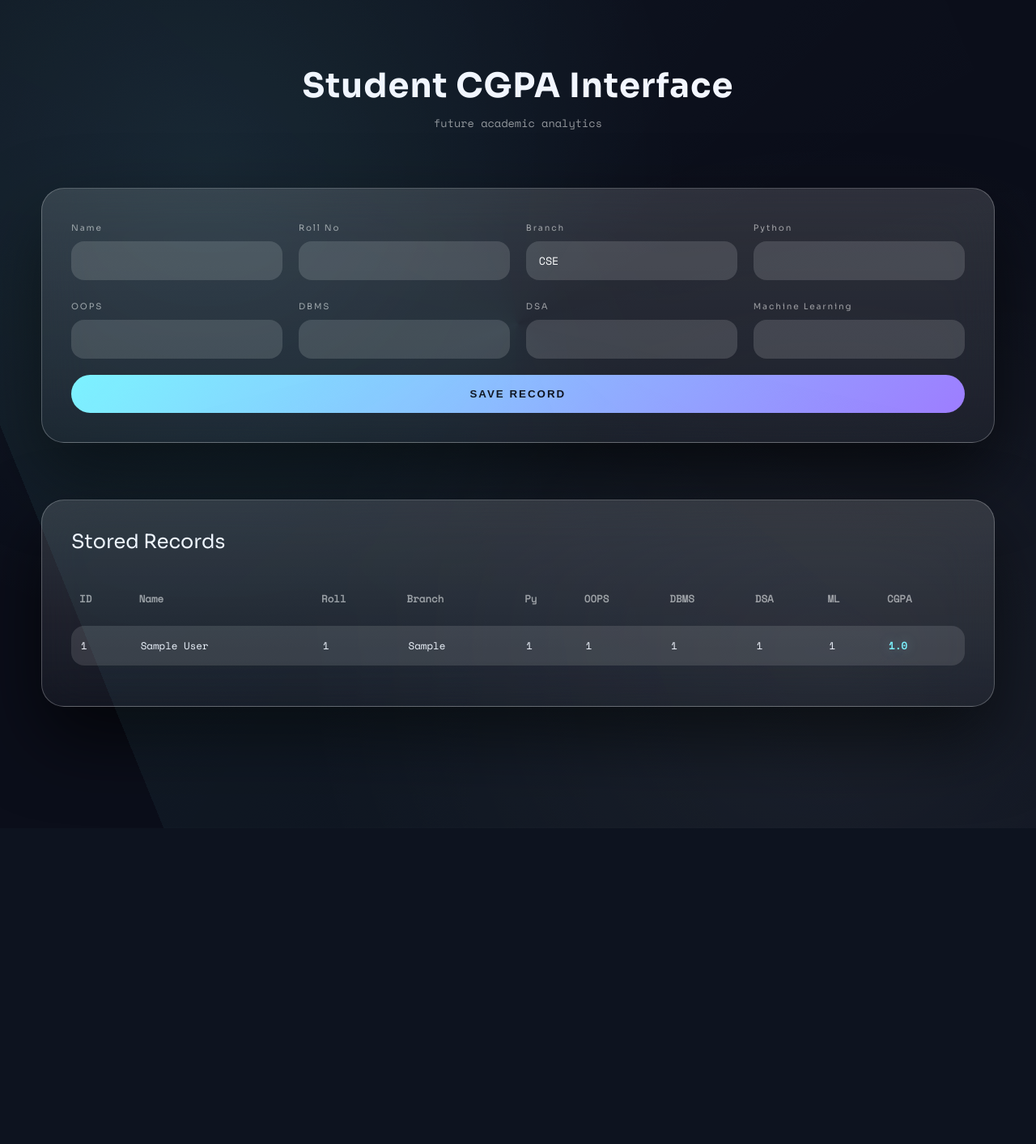
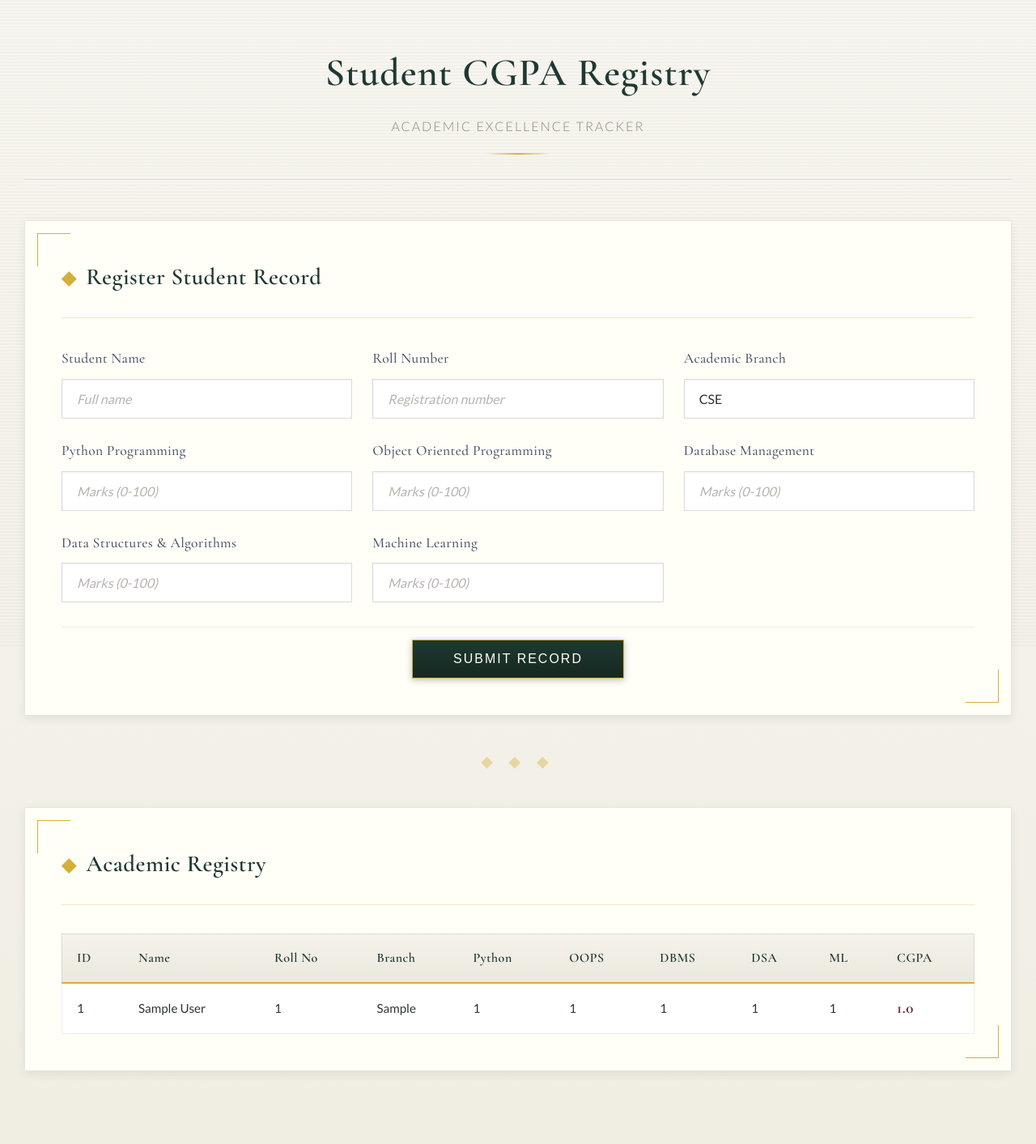
Before and after one commit to bhargavasai-tech/DevOps-student-app, a Flask app: page / in a window 1280 px wide. Shown: the whole page at 81% size. Before the commit the page ends 923 px from the top, so only its background shows below. Run offline with Flask 3, Linux system fonts and the light colour scheme; tables that the repository leaves empty hold one stand-in row (values such as "Sample post").

Commit message:
changed index file for better UI interface

```diff
--- a/app/templates/index.html
+++ b/app/templates/index.html
@@ -2,21 +2,24 @@
 <html lang="en">
 <head>
 <meta charset="UTF-8">
-<title>Student CGPA • 2027 Interface</title>
+<meta name="viewport" content="width=device-width, initial-scale=1.0">
+<title>Student CGPA Management System</title>
 
-<!-- Future Fonts -->
-<link href="https://fonts.googleapis.com/css2?family=Sora:wght@300;400;600;700&family=Space+Mono:wght@400&display=swap" rel="stylesheet">
+<link href="https://fonts.googleapis.com/css2?family=Cormorant+Garamond:wght@400;500;600;700&family=Lato:wght@300;400;700&display=swap" rel="stylesheet">
 
 <style>
 /* ================= ROOT ================= */
 :root {
-    --bg-main: #0b0e1a;
-    --glass: rgba(255,255,255,0.1);
-    --border: rgba(255,255,255,0.25);
-    --accent: #7cf3ff;
-    --accent-soft: rgba(124,243,255,0.35);
-    --text-main: #f4f6ff;
-    --text-dim: rgba(255,255,255,0.55);
+    --cream: #f8f6f0;
+    --ivory: #fffef7;
+    --charcoal: #2d3436;
+    --forest: #1e3932;
+    --gold: #d4af37;
+    --burgundy: #722f37;
+    --slate: #4a5568;
+    --warm-gray: #8b8680;
+    --border-gold: rgba(212, 175, 55, 0.3);
+    --shadow: rgba(45, 52, 54, 0.08);
 }
 
 /* ================= RESET ================= */
@@ -28,284 +31,472 @@
 
 /* ================= BODY ================= */
 body {
+    font-family: 'Lato', sans-serif;
+    background: linear-gradient(to bottom, #f8f6f0 0%, #f0ede3 100%);
+    color: var(--charcoal);
+    line-height: 1.7;
     min-height: 100vh;
-    background:
-        radial-gradient(circle at 20% 20%, rgba(124,243,255,0.08), transparent 45%),
-        radial-gradient(circle at 80% 80%, rgba(255,255,255,0.06), transparent 50%),
-        var(--bg-main);
-    font-family: 'Sora', sans-serif;
-    color: var(--text-main);
-    overflow-x: hidden;
 }
 
-/* Ambient slow glow */
-body::after {
+/* Subtle texture overlay */
+body::before {
     content: "";
     position: fixed;
-    inset: -30%;
-    background: conic-gradient(
-        from 0deg,
-        transparent,
-        rgba(124,243,255,0.05),
-        transparent
-    );
-    animation: slowRotate 35s linear infinite;
+    top: 0;
+    left: 0;
+    width: 100%;
+    height: 100%;
+    background-image:
+        repeating-linear-gradient(0deg, transparent, transparent 2px, rgba(0,0,0,0.02) 2px, rgba(0,0,0,0.02) 4px);
     pointer-events: none;
-}
-
-@keyframes slowRotate {
-    from { transform: rotate(0deg); }
-    to   { transform: rotate(360deg); }
+    z-index: 1;
 }
 
 /* ================= CONTAINER ================= */
-.wrapper {
-    width: 92%;
-    max-width: 1200px;
-    margin: auto;
-    padding: 80px 0;
+.container {
+    max-width: 1300px;
+    margin: 0 auto;
+    padding: 50px 30px;
+    position: relative;
+    z-index: 2;
 }
 
 /* ================= HEADER ================= */
 .header {
     text-align: center;
-    margin-bottom: 70px;
+    margin-bottom: 50px;
+    padding-bottom: 30px;
+    border-bottom: 1px solid var(--border-gold);
 }
 
 .header h1 {
-    font-size: 2.6rem;
-    font-weight: 700;
+    font-family: 'Cormorant Garamond', serif;
+    font-size: 3rem;
+    font-weight: 600;
+    color: var(--forest);
+    margin-bottom: 10px;
     letter-spacing: 1px;
-    animation: titleReveal 1.2s cubic-bezier(.2,.8,.2,1);
 }
 
-@keyframes titleReveal {
-    from {
-        opacity: 0;
-        transform: scale(1.2);
-        clip-path: inset(0 0 100% 0);
-    }
-    to {
-        opacity: 1;
-        transform: scale(1);
-        clip-path: inset(0 0 0 0);
-    }
+.header p {
+    font-size: 1rem;
+    color: var(--warm-gray);
+    font-weight: 300;
+    letter-spacing: 2px;
+    text-transform: uppercase;
 }
 
-.header span {
+/* Decorative line */
+.header::after {
+    content: "";
     display: block;
-    margin-top: 10px;
-    font-family: 'Space Mono', monospace;
-    font-size: 0.85rem;
-    color: var(--text-dim);
+    width: 80px;
+    height: 2px;
+    background: linear-gradient(to right, transparent, var(--gold), transparent);
+    margin: 20px auto 0;
 }
 
-/* ================= GLASS PANEL ================= */
-.panel {
+/* ================= CARD ================= */
+.card {
+    background: var(--ivory);
+    border: 1px solid rgba(139, 134, 128, 0.2);
+    border-radius: 2px;
+    padding: 45px;
+    margin-bottom: 40px;
+    box-shadow:
+        0 4px 12px var(--shadow),
+        inset 0 1px 0 rgba(255, 255, 255, 0.8);
     position: relative;
-    background: linear-gradient(
-        180deg,
-        rgba(255,255,255,0.14),
-        rgba(255,255,255,0.04)
-    );
-    border: 1px solid var(--border);
-    border-radius: 28px;
-    backdrop-filter: blur(28px);
-    padding: 36px;
-    margin-bottom: 70px;
-    box-shadow: 0 40px 90px rgba(0,0,0,0.65);
-    animation: panelIn 1.1s cubic-bezier(.2,.8,.2,1);
-    overflow: hidden;
 }
 
-/* Floating panel entrance */
-@keyframes panelIn {
-    from {
-        opacity: 0;
-        transform: scale(0.88) translateY(60px);
-    }
-    to {
-        opacity: 1;
-        transform: scale(1) translateY(0);
-    }
+/* Corner accents */
+.card::before,
+.card::after {
+    content: "";
+    position: absolute;
+    width: 40px;
+    height: 40px;
+    border: 1px solid var(--gold);
 }
 
-/* Light sweep animation (NON-BLOCKING) */
-.panel::before {
-    content: "";
-    position: absolute;
-    inset: 0;
-    background: linear-gradient(
-        120deg,
-        transparent 30%,
-        rgba(255,255,255,0.12),
-        transparent 70%
-    );
-    animation: sweep 7s ease-in-out infinite;
-    pointer-events: none;   /* 🔥 FIX */
+.card::before {
+    top: 15px;
+    left: 15px;
+    border-right: none;
+    border-bottom: none;
 }
 
-@keyframes sweep {
-    0%   { transform: translateX(-120%); }
-    50%  { transform: translateX(120%); }
-    100% { transform: translateX(120%); }
+.card::after {
+    bottom: 15px;
+    right: 15px;
+    border-left: none;
+    border-top: none;
 }
 
-/* Ensure content is always clickable */
-.panel form,
-.panel table {
+.card-header {
+    padding-bottom: 25px;
+    margin-bottom: 35px;
+    border-bottom: 1px solid var(--border-gold);
     position: relative;
-    z-index: 2;
+}
+
+.card-header h2 {
+    font-family: 'Cormorant Garamond', serif;
+    font-size: 1.8rem;
+    font-weight: 600;
+    color: var(--forest);
+    letter-spacing: 0.5px;
+}
+
+.card-header h2::before {
+    content: "◆";
+    color: var(--gold);
+    margin-right: 12px;
+    font-size: 0.8em;
 }
 
 /* ================= FORM ================= */
 .form-grid {
     display: grid;
-    grid-template-columns: repeat(auto-fit, minmax(230px,1fr));
-    gap: 20px;
+    grid-template-columns: repeat(auto-fit, minmax(300px, 1fr));
+    gap: 25px;
+    margin-bottom: 30px;
 }
 
-.field label {
-    font-size: 0.65rem;
-    letter-spacing: 0.18em;
-    color: var(--text-dim);
+.form-group {
+    display: flex;
+    flex-direction: column;
 }
 
-.field input {
-    width: 100%;
-    margin-top: 8px;
-    padding: 14px 16px;
-    border-radius: 16px;
-    border: none;
-    outline: none;
-    background: rgba(255,255,255,0.14);
-    color: white;
-    font-family: 'Space Mono', monospace;
-    transition: transform .3s ease, box-shadow .3s ease;
+.form-group label {
+    font-family: 'Cormorant Garamond', serif;
+    font-size: 1.1rem;
+    font-weight: 500;
+    color: var(--slate);
+    margin-bottom: 10px;
+    letter-spacing: 0.3px;
 }
 
-/* Input hover depth */
-.field input:hover,
-.field input:focus {
-    transform: translateY(-2px) scale(1.03);
-    box-shadow: 0 12px 30px rgba(0,0,0,0.4);
+.form-group input {
+    padding: 14px 18px;
+    border: 1px solid rgba(139, 134, 128, 0.3);
+    border-radius: 0;
+    font-size: 1rem;
+    font-family: 'Lato', sans-serif;
+    background: #ffffff;
+    color: var(--charcoal);
+    transition: all 0.3s ease;
+    box-shadow: inset 0 1px 3px rgba(0, 0, 0, 0.05);
+}
+
+.form-group input:focus {
+    outline: none;
+    border-color: var(--gold);
+    box-shadow:
+        inset 0 1px 3px rgba(0, 0, 0, 0.05),
+        0 0 0 2px rgba(212, 175, 55, 0.15);
+}
+
+.form-group input::placeholder {
+    color: #b8b3ad;
+    font-style: italic;
 }
 
 /* ================= BUTTON ================= */
-.submit {
-    grid-column: 1 / -1;
+.btn-container {
+    display: flex;
+    justify-content: center;
+    padding-top: 15px;
+    border-top: 1px solid rgba(139, 134, 128, 0.15);
+    margin-top: 10px;
 }
 
-.submit button {
-    width: 100%;
-    padding: 16px;
-    border-radius: 60px;
-    border: none;
+.btn {
+    padding: 14px 50px;
+    background: linear-gradient(to bottom, var(--forest), #162820);
+    color: var(--ivory);
+    border: 1px solid var(--gold);
+    border-radius: 0;
+    font-size: 1rem;
+    font-weight: 400;
+    letter-spacing: 2px;
+    text-transform: uppercase;
     cursor: pointer;
-    background: linear-gradient(135deg, #7cf3ff, #9d7cff);
-    font-weight: 600;
-    letter-spacing: 0.15em;
-    color: #0b0e1a;
-    transition: transform .4s cubic-bezier(.2,.8,.2,1), box-shadow .4s;
+    transition: all 0.3s ease;
+    box-shadow: 0 2px 8px rgba(30, 57, 50, 0.3);
+    position: relative;
+    overflow: hidden;
 }
 
-/* Magnetic button */
-.submit button:hover {
-    transform: scale(1.06);
-    box-shadow: 0 25px 60px rgba(0,0,0,0.6);
+.btn::before {
+    content: "";
+    position: absolute;
+    top: 50%;
+    left: 50%;
+    width: 0;
+    height: 0;
+    background: rgba(212, 175, 55, 0.2);
+    border-radius: 50%;
+    transform: translate(-50%, -50%);
+    transition: width 0.5s, height 0.5s;
+}
+
+.btn:hover {
+    background: linear-gradient(to bottom, #162820, var(--forest));
+    box-shadow: 0 4px 16px rgba(30, 57, 50, 0.4);
+    transform: translateY(-2px);
+}
+
+.btn:hover::before {
+    width: 300px;
+    height: 300px;
+}
+
+.btn:active {
+    transform: translateY(0);
 }
 
 /* ================= TABLE ================= */
-.table-title {
-    font-size: 1.5rem;
-    margin-bottom: 22px;
+.table-container {
+    overflow-x: auto;
+    margin-top: 10px;
 }
 
 table {
     width: 100%;
     border-collapse: separate;
-    border-spacing: 0 14px;
-    font-family: 'Space Mono', monospace;
-    font-size: 0.78rem;
+    border-spacing: 0;
+}
+
+thead {
+    background: linear-gradient(to bottom, #f4f2ea, #ebe8de);
 }
 
 th {
+    padding: 16px 18px;
     text-align: left;
-    color: var(--text-dim);
-    padding: 10px;
+    font-family: 'Cormorant Garamond', serif;
+    font-weight: 600;
+    font-size: 1rem;
+    color: var(--forest);
+    border-bottom: 2px solid var(--gold);
+    border-top: 1px solid rgba(139, 134, 128, 0.2);
+    letter-spacing: 0.5px;
+}
+
+th:first-child {
+    border-left: 1px solid rgba(139, 134, 128, 0.2);
+}
+
+th:last-child {
+    border-right: 1px solid rgba(139, 134, 128, 0.2);
 }
 
 td {
-    background: rgba(255,255,255,0.12);
-    padding: 15px 12px;
-    transition: transform .35s ease, background .35s ease;
+    padding: 14px 18px;
+    border-bottom: 1px solid rgba(139, 134, 128, 0.15);
+    font-size: 0.95rem;
+    background: #ffffff;
 }
 
-/* Row lift */
-tr:hover td {
-    transform: translateY(-3px) scale(1.02);
-    background: rgba(255,255,255,0.18);
+tbody tr td:first-child {
+    border-left: 1px solid rgba(139, 134, 128, 0.15);
 }
 
-tr td:first-child { border-radius: 16px 0 0 16px; }
-tr td:last-child  { border-radius: 0 16px 16px 0; }
+tbody tr td:last-child {
+    border-right: 1px solid rgba(139, 134, 128, 0.15);
+}
 
-/* CGPA Glow */
-.cgpa {
-    color: var(--accent);
+tbody tr {
+    transition: all 0.2s ease;
+}
+
+tbody tr:hover {
+    background: #faf9f5;
+}
+
+tbody tr:hover td {
+    background: #faf9f5;
+}
+
+.cgpa-value {
+    font-family: 'Cormorant Garamond', serif;
     font-weight: 700;
-    text-shadow: 0 0 14px var(--accent-soft);
+    font-size: 1.2rem;
+    color: var(--burgundy);
+    letter-spacing: 0.5px;
+}
+
+/* ================= DECORATIVE ELEMENTS ================= */
+.ornament {
+    text-align: center;
+    margin: 40px 0;
+    color: var(--gold);
+    opacity: 0.4;
+    font-size: 1.2rem;
+    letter-spacing: 8px;
 }
 
 /* ================= RESPONSIVE ================= */
-@media (max-width: 720px) {
-    .header h1 { font-size: 2rem; }
+@media (max-width: 768px) {
+    .header h1 {
+        font-size: 2.2rem;
+    }
+
+    .card {
+        padding: 30px 25px;
+    }
+
+    .card::before,
+    .card::after {
+        width: 25px;
+        height: 25px;
+    }
+
+    .form-grid {
+        grid-template-columns: 1fr;
+    }
+
+    table {
+        font-size: 0.85rem;
+    }
+
+    th, td {
+        padding: 12px 10px;
+    }
+
+    .btn-container {
+        justify-content: stretch;
+    }
+
+    .btn {
+        width: 100%;
+    }
+}
+
+@media (max-width: 480px) {
+    .container {
+        padding: 30px 15px;
+    }
+
+    .header h1 {
+        font-size: 1.8rem;
+    }
+}
+
+/* ================= SCROLLBAR ================= */
+::-webkit-scrollbar {
+    width: 10px;
+    height: 10px;
+}
+
+::-webkit-scrollbar-track {
+    background: var(--cream);
+}
+
+::-webkit-scrollbar-thumb {
+    background: var(--warm-gray);
+    border: 2px solid var(--cream);
+}
+
+::-webkit-scrollbar-thumb:hover {
+    background: var(--slate);
 }
 </style>
 </head>
 
 <body>
 
-<div class="wrapper">
+<div class="container">
 
     <div class="header">
-        <h1>Student CGPA Interface</h1>
-        <span>future academic analytics</span>
+        <h1>Student CGPA Registry</h1>
+        <p>Academic Excellence Tracker</p>
     </div>
 
-    <!-- FORM -->
-    <div class="panel">
-        <form method="POST">
+    <!-- ADD STUDENT FORM -->
+    <div class="card">
+        <div class="card-header">
+            <h2>Register Student Record</h2>
+        </div>
+
+        <form method="POST" action="">
+
             <div class="form-grid">
 
-                <div class="field"><label>Name</label><input type="text" name="name" required></div>
-                <div class="field"><label>Roll No</label><input type="text" name="rollno" required></div>
-                <div class="field"><label>Branch</label><input type="text" name="branch" value="CSE"></div>
-
-                <div class="field"><label>Python</label><input type="number" name="python" required></div>
-                <div class="field"><label>OOPS</label><input type="number" name="oops" required></div>
-                <div class="field"><label>DBMS</label><input type="number" name="dbms" required></div>
-                <div class="field"><label>DSA</label><input type="number" name="dsa" required></div>
-                <div class="field"><label>Machine Learning</label><input type="number" name="machine_learning" required></div>
-
-                <div class="submit">
-                    <button type="submit">SAVE RECORD</button>
+                <div class="form-group">
+                    <label for="name">Student Name</label>
+                    <input type="text" id="name" name="name" required placeholder="Full name">
                 </div>
 
+                <div class="form-group">
+                    <label for="rollno">Roll Number</label>
+                    <input type="text" id="rollno" name="rollno" required placeholder="Registration number">
+                </div>
+
+                <div class="form-group">
+                    <label for="branch">Academic Branch</label>
+                    <input type="text" id="branch" name="branch" value="CSE" placeholder="Department">
+                </div>
+
+                <div class="form-group">
+                    <label for="python">Python Programming</label>
+                    <input type="number" id="python" name="python" required placeholder="Marks (0-100)" min="0" max="100">
+                </div>
+
+                <div class="form-group">
+                    <label for="oops">Object Oriented Programming</label>
+                    <input type="number" id="oops" name="oops" required placeholder="Marks (0-100)" min="0" max="100">
+                </div>
+
+                <div class="form-group">
+                    <label for="dbms">Database Management</label>
+                    <input type="number" id="dbms" name="dbms" required placeholder="Marks (0-100)" min="0" max="100">
+                </div>
+
+                <div class="form-group">
+                    <label for="dsa">Data Structures & Algorithms</label>
+                    <input type="number" id="dsa" name="dsa" required placeholder="Marks (0-100)" min="0" max="100">
+                </div>
+
+                <div class="form-group">
+                    <label for="ml">Machine Learning</label>
+                    <input type="number" id="ml" name="machine_learning" required placeholder="Marks (0-100)" min="0" max="100">
+                </div>
+
+            </div>
+
+            <div class="btn-container">
+                <button type="submit" class="btn">Submit Record</button>
             </div>
         </form>
     </div>
 
-    <!-- RECORDS -->
-    <div class="panel">
-        <div class="table-title">Stored Records</div>
+    <div class="ornament">◆ ◆ ◆</div>
 
+    <!-- STUDENT RECORDS TABLE -->
+    <div class="card">
+        <div class="card-header">
+            <h2>Academic Registry</h2>
+        </div>
+
+        <div class="table-container">
             <table>
+                <thead>
                     <tr>
-                <th>ID</th><th>Name</th><th>Roll</th><th>Branch</th>
-                <th>Py</th><th>OOPS</th><th>DBMS</th><th>DSA</th><th>ML</th><th>CGPA</th>
+                        <th>ID</th>
+                        <th>Name</th>
+                        <th>Roll No</th>
+                        <th>Branch</th>
+                        <th>Python</th>
+                        <th>OOPS</th>
+                        <th>DBMS</th>
+                        <th>DSA</th>
+                        <th>ML</th>
+                        <th>CGPA</th>
                     </tr>
-
+                </thead>
+                <tbody>
                     {% for s in students %}
                     <tr>
                         <td>{{ s[0] }}</td>
@@ -317,10 +508,12 @@ tr td:last-child  { border-radius: 0 16px 16px 0; }
                         <td>{{ s[6] }}</td>
                         <td>{{ s[7] }}</td>
                         <td>{{ s[8] }}</td>
-                <td class="cgpa">{{ s[9] }}</td>
+                        <td class="cgpa-value">{{ s[9] }}</td>
                     </tr>
                     {% endfor %}
+                </tbody>
             </table>
+        </div>
     </div>
 
 </div>
```
Lines whose indentation alone changed are shown as unchanged.
